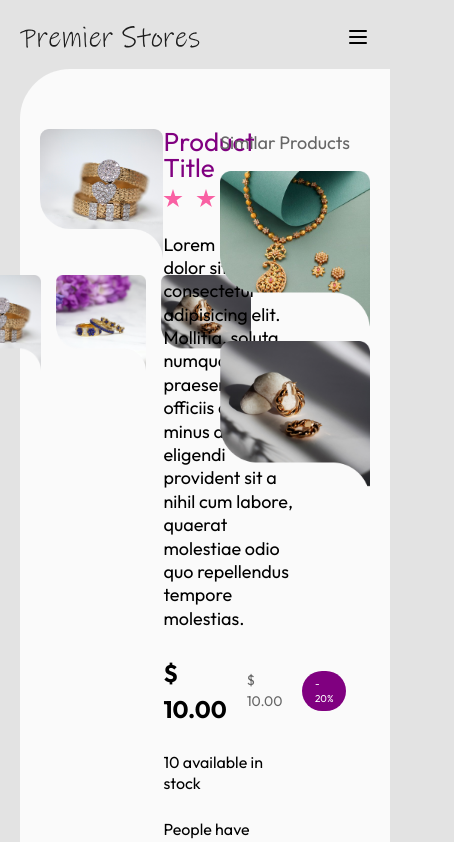
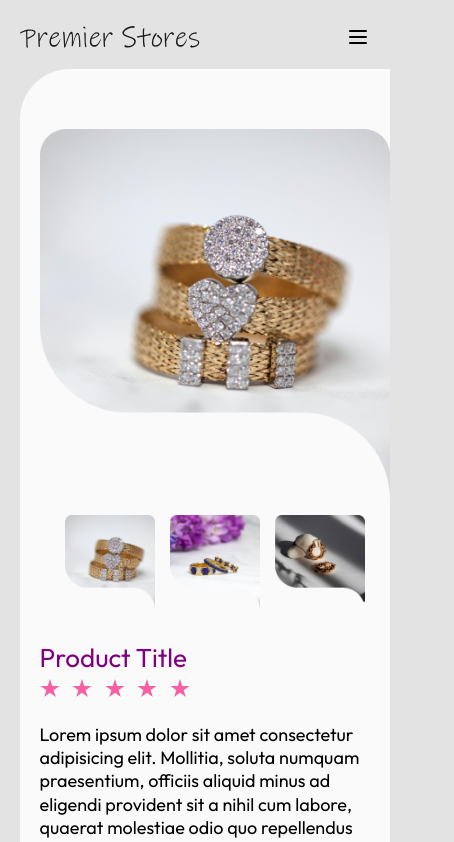
Before and after one commit to timmyproofficial/premier-store, a React (Vite) app: page /products/1 in a window 390 px wide. Shown: the top 842 px of the page, 454 px wide, since content can reach past the window. Built offline with nearby package versions, Linux system fonts and the light colour scheme.

Commit message:
Implement mobile responsiveness for single product page.

```diff
--- a/src/components/shop/ProductDetails.tsx
+++ b/src/components/shop/ProductDetails.tsx
@@ -4,7 +4,7 @@ import CartCounter from './CartCounter';
 
 const ProductDetails = () => {
   return (
-    <article className="flex flex-col gap-10">
+    <article className="flex flex-col gap-10 mb-24 lg:mb-0">
       <header>
         <h3 className="mb-3">Product Title</h3>
         <Rating size={8} />
--- a/src/components/shop/ProductImages.tsx
+++ b/src/components/shop/ProductImages.tsx
@@ -21,7 +21,7 @@ const ProductImages = () => {
     setMainImg(img);
   };
   return (
-    <div className="flex flex-col gap-6">
+    <div className="flex flex-col gap-6 mb-16 lg:mb-0">
       <div className="">
         <img src={mainImg.src} alt={mainImg.alt} />
       </div>
--- a/src/components/shop/SimilarProduct.tsx
+++ b/src/components/shop/SimilarProduct.tsx
@@ -6,7 +6,7 @@ const SimilarProduct = () => {
     <>
       <h4 className="text-[1.8rem] text-gray-color mb-6">Similar Products</h4>
 
-      <div className="flex flex-col gap-20">
+      <div className="flex md:flex-col gap-20">
         <div className="w-[150px] h-[120px]">
           <img src={product1} alt="Product Image" />
         </div>
--- a/src/pages/ProductPage.tsx
+++ b/src/pages/ProductPage.tsx
@@ -6,8 +6,8 @@ import ShopContainer from '../components/ShopContainer';
 const ProductPage = () => {
   return (
     <ShopContainer classes="w-[95%] ml-auto">
-      <article className="grid grid-cols-[75%_25%]">
-        <section className="grid grid-cols-[50%_55%]">
+      <article className="grid grid-cols-[1fr] md:grid-cols-[75%_25%]">
+        <section className="grid grid-cols-[1fr] lg:grid-cols-[50%_55%]">
           <ProductImages />
           <ProductDetails />
         </section>
```
